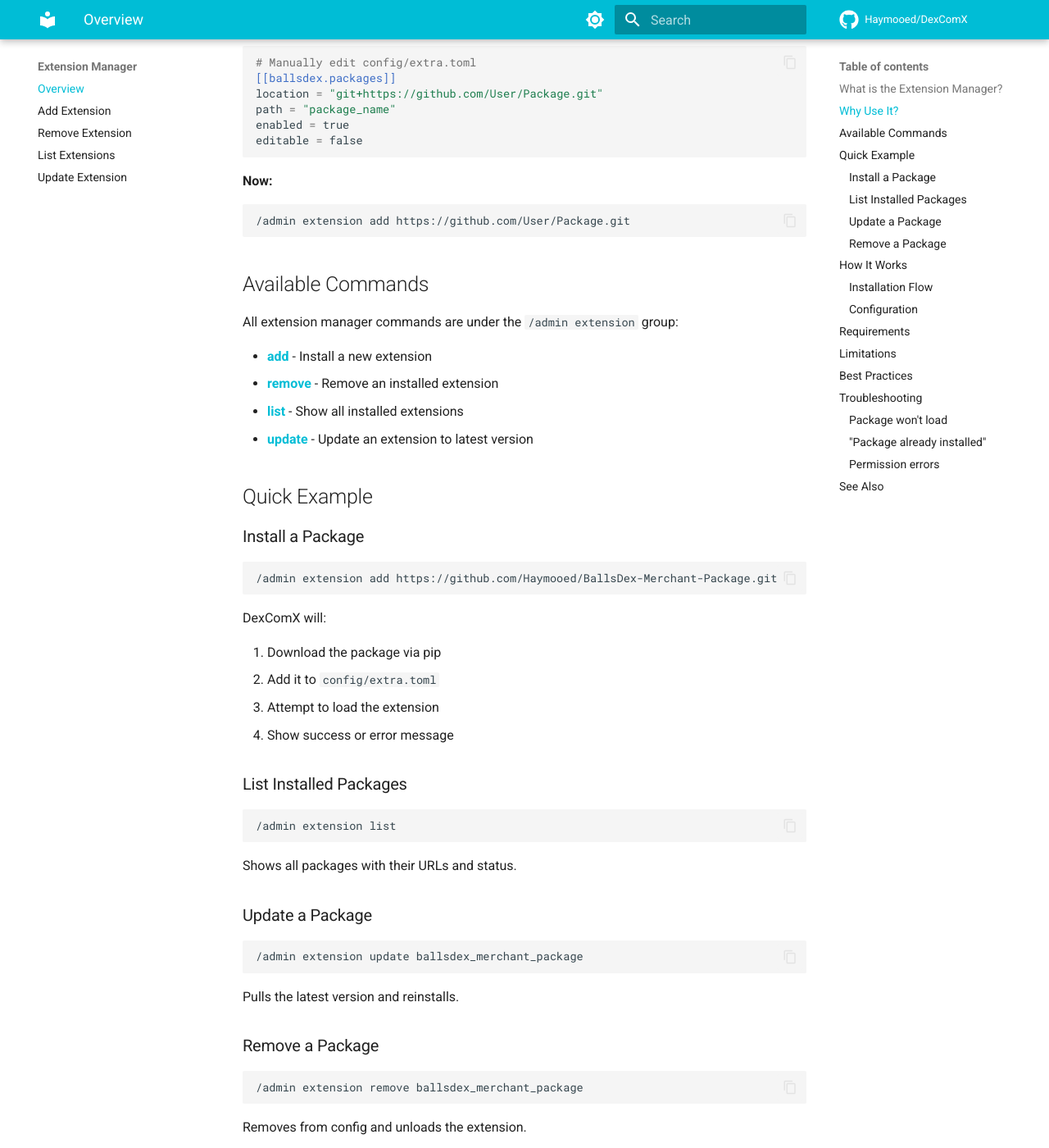
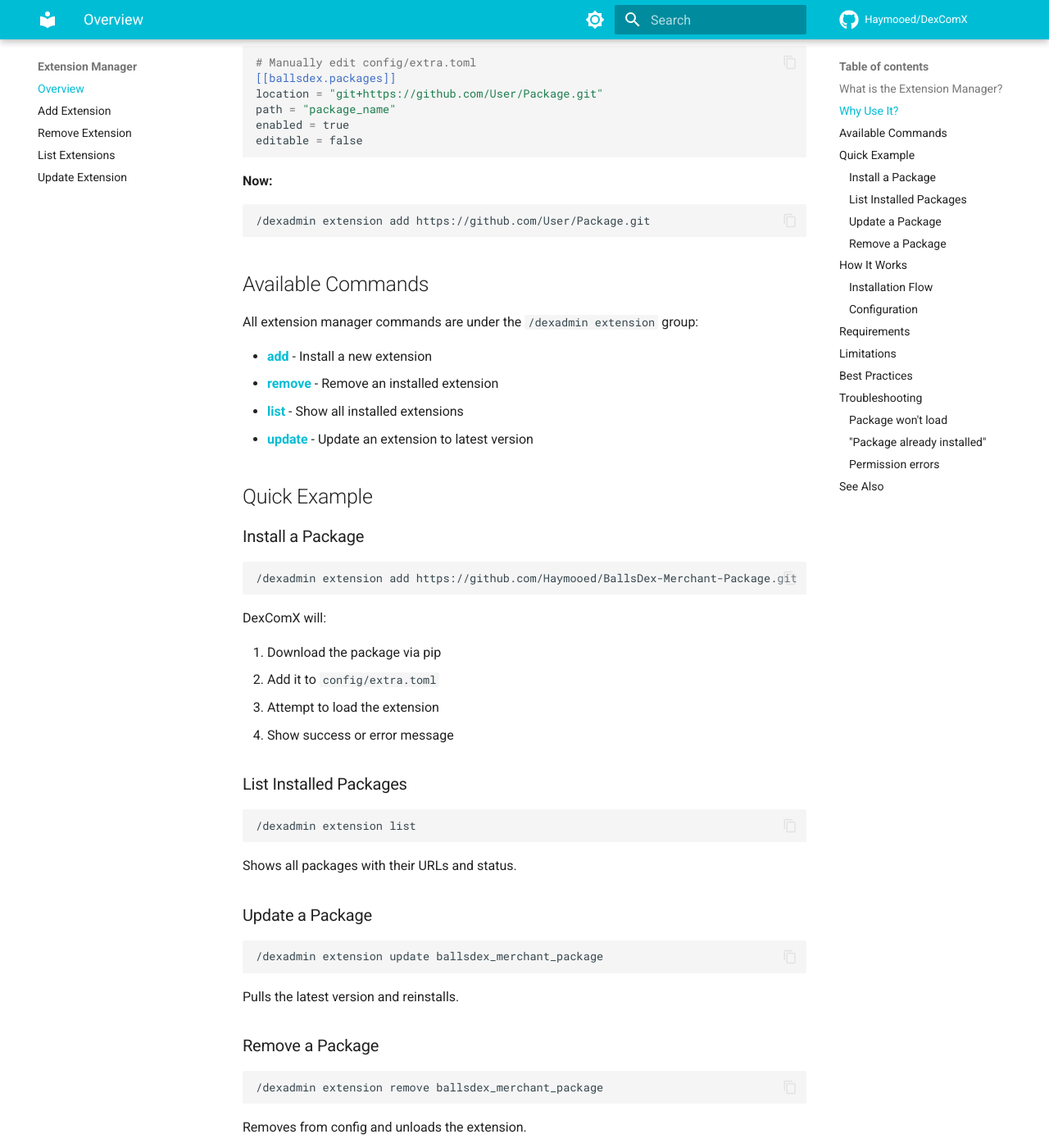
Before and after one commit to Haymooed/DexComX, an MkDocs documentation site: the page built from docs/extensions/overview.md, in a window 1280 px wide and 1400 px high, scrolled down 614 px. Shown: the whole window at 82% size. Built offline with MkDocs 1.6.1 and Material for MkDocs 9.7.7, drawn with Linux system fonts in a browser that asks for light colours; comment, search, counter and statistics services are not loaded; some of the changed text lies outside the part shown.

Commit message:
Add files via upload

````diff
--- a/docs/extensions/overview.md
+++ b/docs/extensions/overview.md
@@ -25,12 +25,12 @@
 
 **Now:**
 ```
-/admin extension add https://github.com/User/Package.git
+/dexadmin extension add https://github.com/User/Package.git
 ```
 
 ## Available Commands
 
-All extension manager commands are under the `/admin extension` group:
+All extension manager commands are under the `/dexadmin extension` group:
 
 - **[add](add.md)** - Install a new extension
 - **[remove](remove.md)** - Remove an installed extension
@@ -42,7 +42,7 @@
 ### Install a Package
 
 ```
-/admin extension add https://github.com/Haymooed/BallsDex-Merchant-Package.git
+/dexadmin extension add https://github.com/Haymooed/BallsDex-Merchant-Package.git
 ```
 
 DexComX will:
@@ -55,7 +55,7 @@
 ### List Installed Packages
 
 ```
-/admin extension list
+/dexadmin extension list
 ```
 
 Shows all packages with their URLs and status.
@@ -63,7 +63,7 @@
 ### Update a Package
 
 ```
-/admin extension update ballsdex_merchant_package
+/dexadmin extension update ballsdex_merchant_package
 ```
 
 Pulls the latest version and reinstalls.
@@ -71,7 +71,7 @@
 ### Remove a Package
 
 ```
-/admin extension remove ballsdex_merchant_package
+/dexadmin extension remove ballsdex_merchant_package
 ```
 
 Removes from config and unloads the extension.
@@ -80,7 +80,7 @@
 
 ### Installation Flow
 
-1. User runs `/admin extension add <url>`
+1. User runs `/dexadmin extension add <url>`
 2. DexComX validates the git URL
 3. Package is downloaded via `pip install git+<url>`
 4. Entry is added to `config/extra.toml`
@@ -101,7 +101,7 @@
 
 ## Requirements
 
-- Bot owner permissions (all `/admin` commands are owner-only)
+- Bot owner permissions (all `/dexadmin` commands are owner-only)
 - Git-based package URLs (GitHub, GitLab, etc.)
 - Package must follow BallsDex package structure
 
@@ -113,9 +113,9 @@
 
 ## Best Practices
 
-1. **Always list first** - Run `/admin extension list` before adding
+1. **Always list first** - Run `/dexadmin extension list` before adding
 2. **Test in development** - Try new packages on a test bot first
-3. **Keep updated** - Regularly update packages with `/admin extension update`
+3. **Keep updated** - Regularly update packages with `/dexadmin extension update`
 4. **Remove unused** - Clean up packages you're not using
 
 ## Troubleshooting
@@ -126,11 +126,11 @@
 
 ### "Package already installed"
 
-Use `/admin extension list` to see what's installed, or use `update` instead of `add`.
+Use `/dexadmin extension list` to see what's installed, or use `update` instead of `add`.
 
 ### Permission errors
 
-Ensure you're the bot owner. All `/admin` commands are owner-only.
+Ensure you're the bot owner. All `/dexadmin` commands are owner-only.
 
 ## See Also
 
````
Also changed, not shown: docs/extensions/add.md (+7 -7 lines), docs/extensions/list.md (+3 -3 lines), docs/extensions/remove.md (+4 -4 lines), docs/extensions/update.md (+4 -4 lines).
